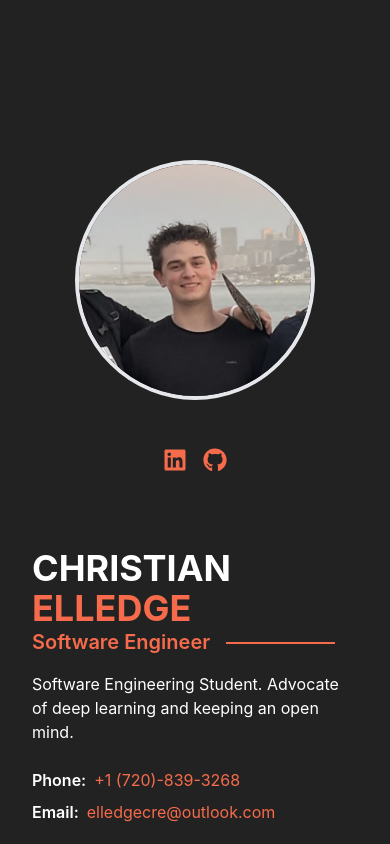
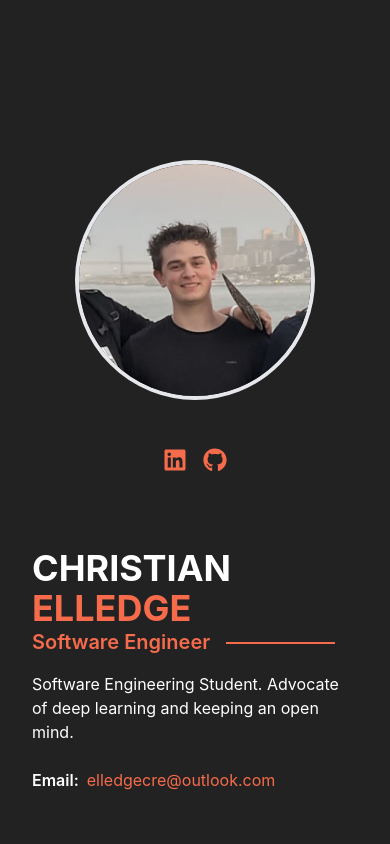
Before and after one commit to elledgecr/Portfolio, a React (Create React App) app: page / in a window 390 px wide. Shown: the top 844 px of the page. Built offline with nearby package versions, Linux system fonts and the light colour scheme.

Commit message:
Remove Phone Number Contact

```diff
--- a/src/components/hero/index.tsx
+++ b/src/components/hero/index.tsx
@@ -20,11 +20,6 @@ const HeroSection: React.FC = () => {
 
         <div className="flex flex-col space-y-2 text-gray-400 mb-4">
           <HeroContactItem
-            label="Phone"
-            value="+1 (720)-839-3268"
-            href="tel:+17208393268"
-          />
-          <HeroContactItem
             label="Email"
             value="elledgecre@outlook.com"
             href="mailto:elledgecre@outlook.com"
```
